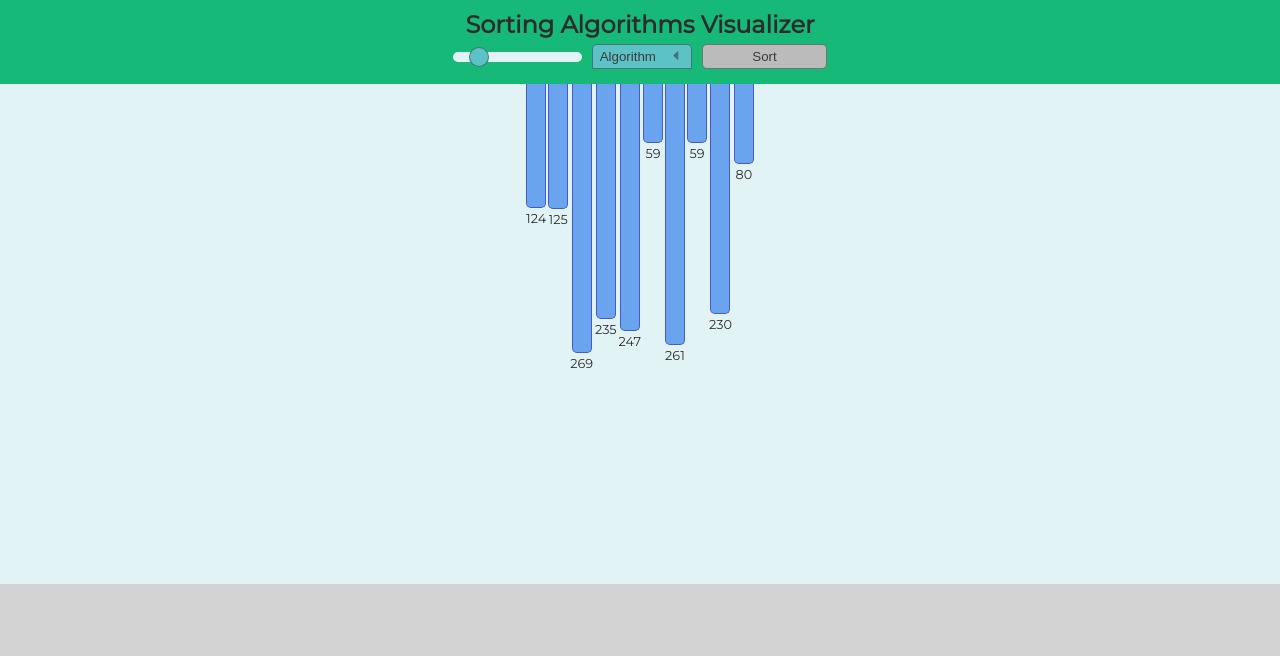
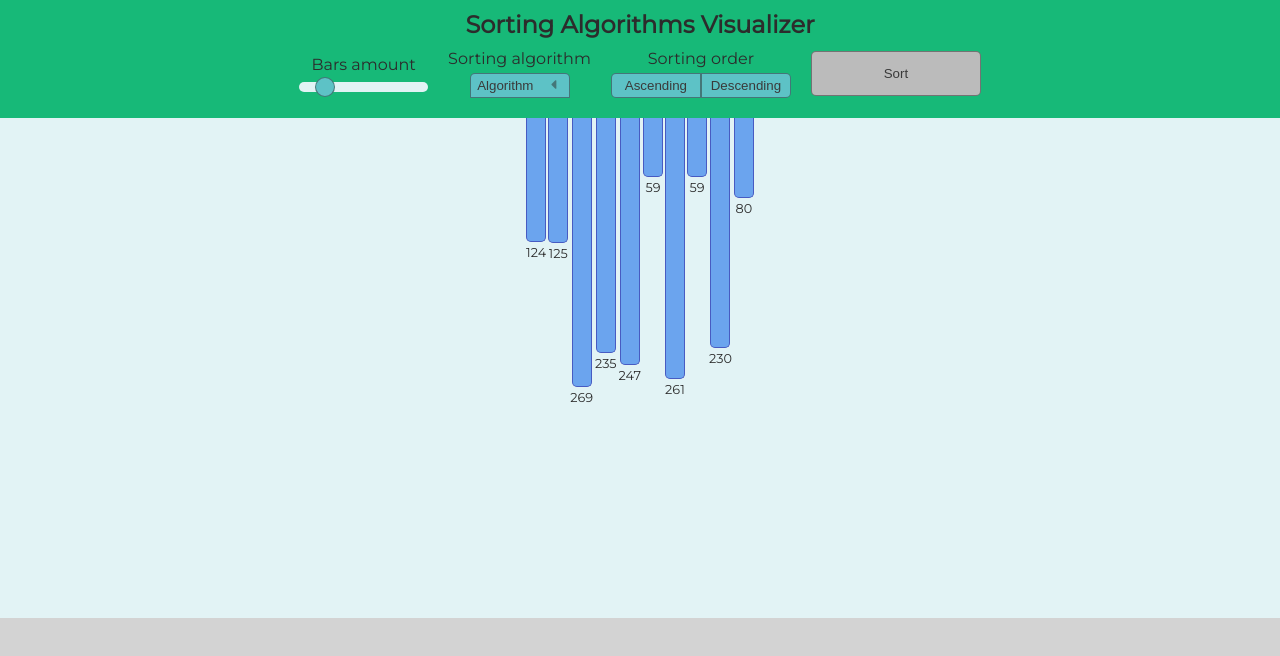
Before and after one commit to MatiMatik97/sorting-algorithms-visualizer, a React (Create React App) app: page / in a window 1280 px wide. Shown: the top 656 px of the page. Built offline with nearby package versions, Linux system fonts and the light colour scheme.

Commit message:
navbar, sorting order

```diff
--- a/src/App.jsx
+++ b/src/App.jsx
@@ -6,11 +6,13 @@ import Main from "./components/main/Main";
 export const BarsAmountContext = createContext();
 export const IsSortingContext = createContext();
 export const CurrentAlgorithmContext = createContext();
+export const SortingOrderContext = createContext();
 
 const App = () => {
   const [barsAmount, setBarsAmount] = useState(10);
   const [isSorting, setIsSorting] = useState(false);
   const [currentAlgorithm, setCurrentAlgorithm] = useState("");
+  const [sortingOrder, setSortingOrder] = useState("DESC");
 
   return (
     <BarsAmountContext.Provider value={{ barsAmount, setBarsAmount }}>
@@ -18,10 +20,14 @@ const App = () => {
         <CurrentAlgorithmContext.Provider
           value={{ currentAlgorithm, setCurrentAlgorithm }}
         >
-          <div className="app">
-            <Navbar />
-            <Main />
-          </div>
+          <SortingOrderContext.Provider
+            value={{ sortingOrder, setSortingOrder }}
+          >
+            <div className="app">
+              <Navbar />
+              <Main />
+            </div>
+          </SortingOrderContext.Provider>
         </CurrentAlgorithmContext.Provider>
       </IsSortingContext.Provider>
     </BarsAmountContext.Provider>
--- a/src/algorithms/BubbleSort.js
+++ b/src/algorithms/BubbleSort.js
@@ -7,7 +7,7 @@ import {
 
 const BubbleSort = () => { }
 
-BubbleSort.init = (bars, setBars) => {
+BubbleSort.init = (bars, setBars, sortingOrder) => {
     const animations = [];
     const barsCopy = [...bars];
     const barsLength = barsCopy.length;
@@ -16,7 +16,12 @@ BubbleSort.init = (bars, setBars) => {
         for (let j = 0; j < barsLength - i - 1; j++) {
             let toSwap = false;
 
-            if (barsCopy[j].size < barsCopy[j + 1].size) {
+            if (sortingOrder === "DESC"
+                && barsCopy[j].size < barsCopy[j + 1].size) {
+                toSwap = true;
+                swapInArray(barsCopy, j, j + 1);
+            } else if (sortingOrder === "ASC"
+                && barsCopy[j].size > barsCopy[j + 1].size) {
                 toSwap = true;
                 swapInArray(barsCopy, j, j + 1);
             }
--- a/src/components/bars/Bars.jsx
+++ b/src/components/bars/Bars.jsx
@@ -5,6 +5,7 @@ import {
   BarsAmountContext,
   IsSortingContext,
   CurrentAlgorithmContext,
+  SortingOrderContext,
 } from "../../App";
 import BubbleSort from "../../algorithms/BubbleSort";
 
@@ -37,6 +38,7 @@ const Bars = () => {
   const { barsAmount } = useContext(BarsAmountContext);
   const { isSorting, setIsSorting } = useContext(IsSortingContext);
   const { currentAlgorithm } = useContext(CurrentAlgorithmContext);
+  const { sortingOrder } = useContext(SortingOrderContext);
   const [bars, setBars] = useState([]);
 
   const MIN_HEIGHT = 20;
@@ -76,13 +78,15 @@ const Bars = () => {
   useEffect(() => {
     if (isSorting && currentAlgorithm) {
       const sortButtonEl = document.querySelector(".sort-button");
-      sortButtonEl.innerHTML = `Sorting ${currentAlgorithm}`;
+      sortButtonEl.innerHTML = `Sorting ${currentAlgorithm}-${
+        sortingOrder === "DESC" ? "Descending" : "Ascending"
+      }`;
       setIsSorting(true);
 
       let sortingTime = 0;
       switch (currentAlgorithm) {
         case "BubbleSort":
-          sortingTime = BubbleSort.init(bars, setBars);
+          sortingTime = BubbleSort.init(bars, setBars, sortingOrder);
           break;
         case "QuickSort":
           sortingTime = 0;
@@ -92,7 +96,9 @@ const Bars = () => {
       }
 
       setTimeout(() => {
-        sortButtonEl.innerHTML = `Sort ${currentAlgorithm}`;
+        sortButtonEl.innerHTML = `Sort ${currentAlgorithm}-${
+          sortingOrder === "DESC" ? "Descending" : "Ascending"
+        }`;
         setIsSorting(false);
       }, sortingTime);
     }
--- a/src/components/navbar/Navbar.css
+++ b/src/components/navbar/Navbar.css
@@ -21,6 +21,21 @@
     margin: 5px;
 }
 
+.navbar .navbar-element {
+    display: flex;
+    justify-content: center;
+    align-items: center;
+    flex-direction: column;
+}
+
+.navbar .navbar-element {
+    margin: 10px;
+}
+
+.navbar .navbar-element-text {
+    margin-bottom: 5px;
+}
+
 /* ------- SLIDER NOT SORTING ------- */
 
 .navbar .slider {
@@ -29,6 +44,7 @@
     border-radius: 5px;
     background-color: #e2f3f5;
     outline: none;
+    margin-top: 3px;
 }
 
 .navbar .slider:hover {
@@ -136,7 +152,7 @@
     font-size: 13px;
     position: absolute;
     list-style-type: none;
-    height: 55px;
+    height: 52px;
     overflow: hidden;
     white-space: nowrap;
     transition: height .2s ease-in;
@@ -176,11 +192,53 @@
     background-color: var(--primary-sorting-bg-color);
 }
 
+/* ------- ORDER PICK NOT SORTING ------- */
+
+.navbar .navbar-order-pick {
+    display: flex;
+    justify-content: center;
+    align-items: center;
+}
+
+.navbar .order-pick-button {
+    width: 90px;
+    height: 25px;
+    outline: none;
+    border: 1px solid #2c2c2c80;
+    background-color: var(--primary-not-sorting-bg-color);
+    color: #3a3a3a;
+    transition: background-color .2s ease-in-out;
+}
+
+.navbar .order-pick-button:hover {
+    cursor: pointer;
+    background-color: var(--primary-not-sorting-bg-hover-color);
+}
+
+.navbar .order-pick-asc {
+    border-radius: 5px 0px 0px 5px;
+}
+
+.navbar .order-pick-desc {
+    border-radius: 0px 5px 5px 0px;
+}
+
+/* ------- ORDER PICK SORTING ------- */
+
+.navbar .order-pick-button-disabled {
+    background-color: var(--primary-sorting-bg-color);
+}
+
+.navbar .order-pick-button-disabled:hover {
+    cursor: not-allowed;
+    background-color: var(--primary-sorting-bg-color);
+}
+
 /* ------- SORT BUTTON NOT SORTING ------- */
 
 .navbar .sort-button {
-    width: 125px;
-    height: 25px;
+    width: 170px;
+    height: 45px;
     outline: none;
     border: 1px solid #2c2c2c80;
     border-radius: 5px;
--- a/src/components/navbar/Navbar.jsx
+++ b/src/components/navbar/Navbar.jsx
@@ -4,6 +4,7 @@ import {
   BarsAmountContext,
   IsSortingContext,
   CurrentAlgorithmContext,
+  SortingOrderContext,
 } from "../../App";
 import { resizeHandler } from "../bars/Bars";
 import NavbarDisplay from "./NavbarDisplay";
@@ -14,19 +15,13 @@ const Navbar = () => {
   const { currentAlgorithm, setCurrentAlgorithm } = useContext(
     CurrentAlgorithmContext
   );
+  const { sortingOrder, setSortingOrder } = useContext(SortingOrderContext);
   const [collapsed, setCollapsed] = useState(true);
 
   const onChangeSliderHandle = (e) => {
     if (!isSorting) {
       setBarsAmount(e.target.value);
       resizeHandler(barsAmount);
-      setCollapsed(true);
-    }
-  };
-
-  const onClickSortButton = () => {
-    if (!isSorting && currentAlgorithm) {
-      setIsSorting(true);
       setCollapsed(true);
     }
   };
@@ -40,10 +35,31 @@ const Navbar = () => {
   const onClickChooseAlgorithm = (algorithm) => {
     if (!isSorting) {
       setCurrentAlgorithm(algorithm);
+      setCollapsed(true);
 
       const sortButtonEl = document.querySelector(".sort-button");
       sortButtonEl.classList.remove("sort-button-disabled");
-      sortButtonEl.innerHTML = `Sort ${algorithm}`;
+      sortButtonEl.innerHTML = `Sort ${algorithm}-${
+        sortingOrder === "DESC" ? "Descending" : "Ascending"
+      }`;
+    }
+  };
+
+  const onClickChooseOrder = (order) => {
+    if (!isSorting && currentAlgorithm) {
+      setSortingOrder(order);
+
+      const sortButtonEl = document.querySelector(".sort-button");
+      sortButtonEl.innerHTML = `Sort ${currentAlgorithm}-${
+        order === "DESC" ? "Descending" : "Ascending"
+      }`;
+    }
+  };
+
+  const onClickSortButton = () => {
+    if (!isSorting && currentAlgorithm) {
+      setIsSorting(true);
+      setCollapsed(true);
     }
   };
 
@@ -60,6 +76,7 @@ const Navbar = () => {
       onChangeSliderHandle={onChangeSliderHandle}
       onClickMenuButton={onClickMenuButton}
       onClickChooseAlgorithm={onClickChooseAlgorithm}
+      onClickChooseOrder={onClickChooseOrder}
       onClickSortButton={onClickSortButton}
     />
   );
--- a/src/components/navbar/NavbarDisplay.jsx
+++ b/src/components/navbar/NavbarDisplay.jsx
@@ -7,19 +7,25 @@ const NavbarDisplay = ({
   onChangeSliderHandle,
   onClickMenuButton,
   onClickChooseAlgorithm,
+  onClickChooseOrder,
   onClickSortButton,
 }) => {
   const sliderClassName = isSorting ? "slider-disabled" : "";
   const menuCollapseClass = collapsed ? `collapsed` : ``;
+  const menuClassName = isSorting ? "menu-disabled" : "";
   const arrowCollapseClass = collapsed ? `arrow-collapsed` : ``;
+  const orderPickButtonClassName = isSorting
+    ? "order-pick-button-disabled"
+    : "";
   const sortButtonClassName = isSorting ? "sort-button-disabled" : "";
-  const menuClassName = isSorting ? "menu-disabled" : "";
 
   return (
     <div className="navbar">
       <h2>Sorting Algorithms Visualizer</h2>
-      {/* --------- SLIDER --------- */}
+      {/* --------- RESIZE ARRAY --------- */}
       <div className="navbar-elements">
+        <div className="navbar-element">
+          <span className="navbar-element-text">Bars amount</span>
           <input
             type="range"
             min="5"
@@ -29,7 +35,10 @@ const NavbarDisplay = ({
             disabled={isSorting}
             onChange={(e) => onChangeSliderHandle(e)}
           />
-        {/* --------- MENU --------- */}
+        </div>
+        {/* --------- ALGORITHM PICK --------- */}
+        <div className="navbar-element">
+          <span className="navbar-element-text">Sorting algorithm</span>
           <div className="navbar-menu">
             <button
               className={`menu-button ${menuClassName}`}
@@ -59,7 +68,27 @@ const NavbarDisplay = ({
               </li>
             </ul>
           </div>
-        {/* --------- BUTTON --------- */}
+        </div>
+        {/* --------- ORDER PICK --------- */}
+        <div className="navbar-element">
+          <span className="navbar-element-text">Sorting order</span>
+          <div className="navbar-order-pick">
+            <button
+              className={`order-pick-button ${orderPickButtonClassName} order-pick-asc`}
+              onClick={() => onClickChooseOrder("ASC")}
+            >
+              Ascending
+            </button>
+            <button
+              className={`order-pick-button ${orderPickButtonClassName} order-pick-desc`}
+              onClick={() => onClickChooseOrder("DESC")}
+            >
+              Descending
+            </button>
+          </div>
+        </div>
+        {/* --------- SORT BUTTON --------- */}
+        <div className="navbar-element">
           <button
             className={`sort-button ${sortButtonClassName}`}
             onClick={() => onClickSortButton()}
@@ -68,6 +97,7 @@ const NavbarDisplay = ({
           </button>
         </div>
       </div>
+    </div>
   );
 };
 
```
Lines whose indentation alone changed are shown as unchanged.
